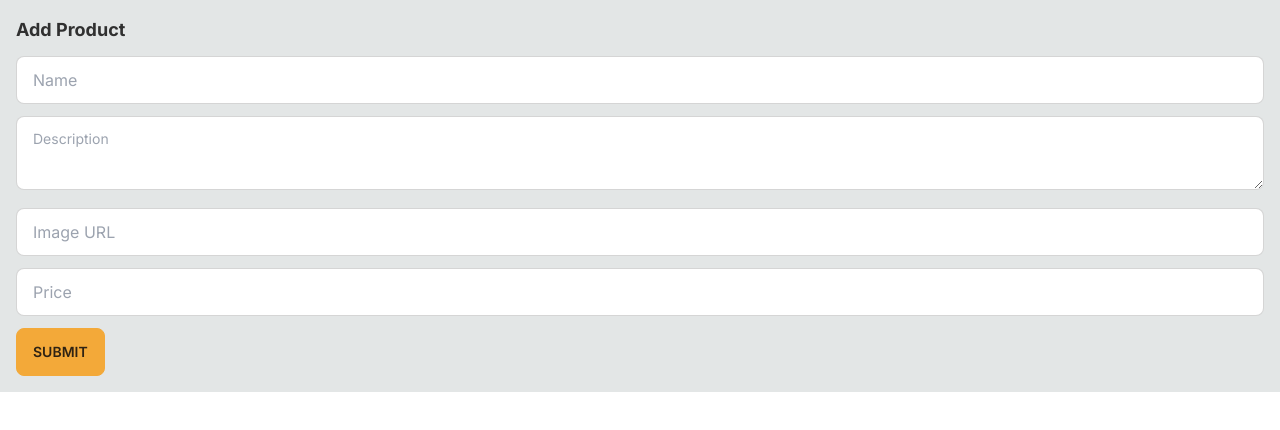
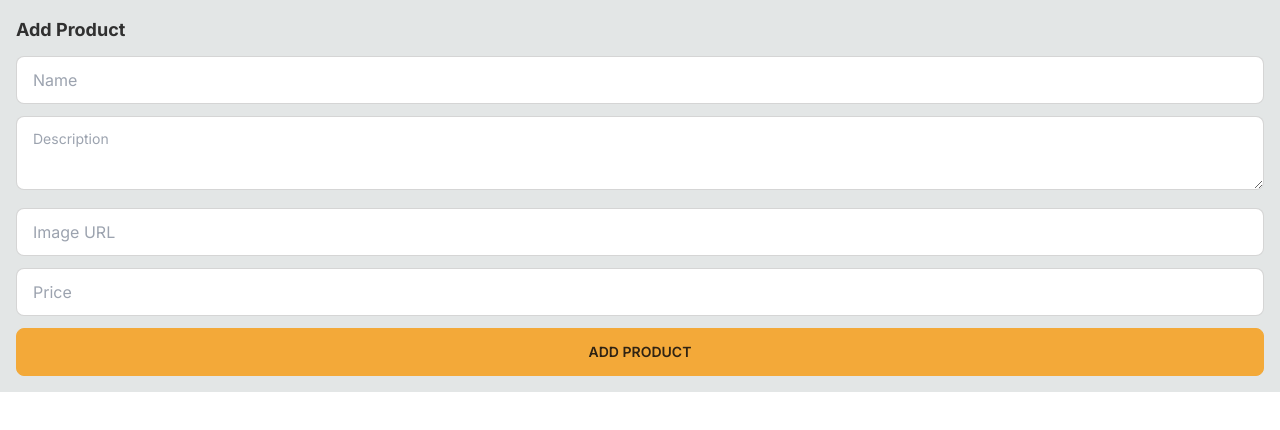
Before and after one commit to radshodam/ecommerce-next-14, a Next.js app in the folder ecommerce-next-14/: page /add-product in a window 1280 px wide. Shown: the top 430 px of the page. Built offline with nearby package versions, Linux system fonts and the light colour scheme.

Commit message:
✅ Form button client in server form by loading

```diff
--- a/ecommerce-next-14/src/app/add-product/page.tsx
+++ b/ecommerce-next-14/src/app/add-product/page.tsx
@@ -1,11 +1,11 @@
+import FormSubmitButton from '@/components/FormSubmitButton'
 import prisma from '@/lib/db/prisma'
 import type { Metadata } from 'next'
 import { redirect } from 'next/navigation'
-import { date } from 'zod'
 
 export const metadata: Metadata = {
   title: 'Radshodam',
-  description: 'We make youre wallet cry',
+  description: "We make you're wallet cry",
 }
 
 export default function AddProductPage() {
@@ -60,9 +60,9 @@ export default function AddProductPage() {
           type="number"
           className="input-bordered input mb-3 w-full focus:input-primary "
         />
-        <button className={`btn-primary btn`} type="submit">
-          submit
-        </button>
+        <FormSubmitButton className='btn-block'>
+          Add Product
+        </FormSubmitButton>
       </form>
     </div>
   )
--- /dev/null
+++ b/ecommerce-next-14/src/components/FormSubmitButton.tsx
@@ -0,0 +1,23 @@
+"use client"
+import { ComponentProps } from "react";
+import { useFormStatus } from "react-dom";
+
+type FormSubmitButtonProps = {
+    children: React.ReactNode,
+    className?: string
+} & ComponentProps<"button">
+
+export default function FormSubmitButton({
+    children, className, ...props
+}: FormSubmitButtonProps) {
+
+    const { pending } = useFormStatus()
+
+    return (
+        <button {...props} type="submit" className={`btn btn-primary ${className}`} disabled={pending}
+        >
+            {pending && <span className="loading loading-spinner" />}
+            {children}
+        </button>
+    )
+}
```
